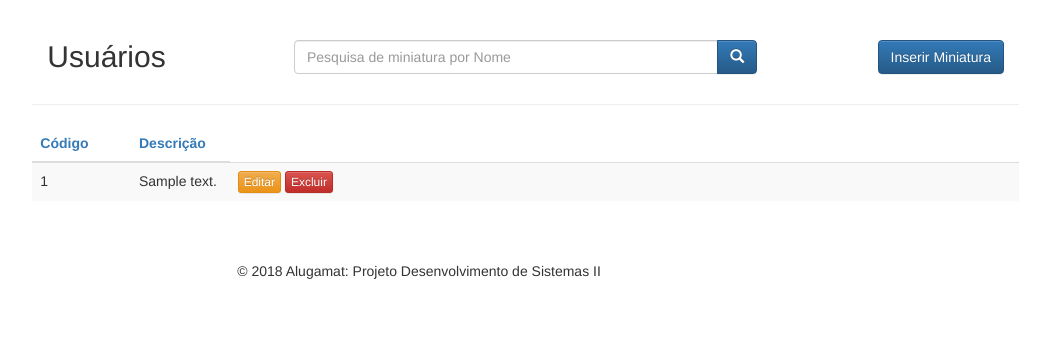
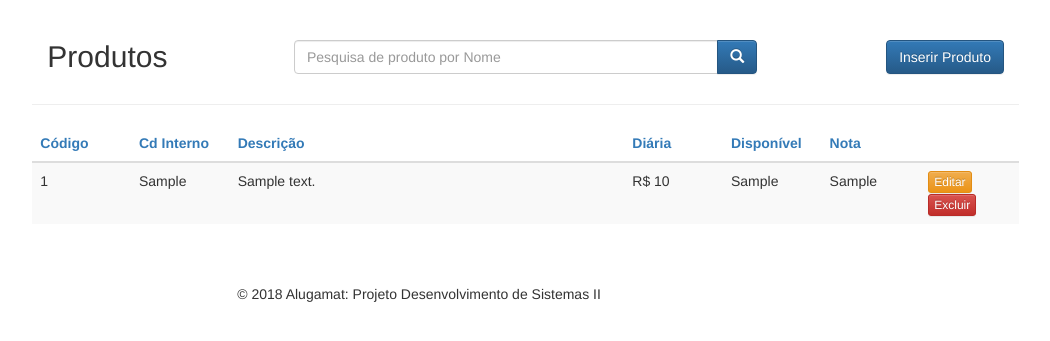
Before and after one commit to JhoMartins/AlugMat-web, a PHP site: page /adm/menu_produto.php in a window 1280 px wide. Shown: the part 50-391 px from the top of the page, without its empty margins (221-1271 px from the left). Run offline with PHP 8.4, Linux system fonts and the light colour scheme; tables that the repository leaves empty or names only in its code hold one stand-in row (values such as "Sample post"); some libraries are stand-ins or nearby versions.

Commit message:
adiciona mais itens a grid de produto e algumas correções

```diff
--- a/adm/menu_produto.php
+++ b/adm/menu_produto.php
@@ -37,13 +37,28 @@
       case 'id':
         $order_by = 'id';
         break;
+      case 'cd':
+        $order_by = 'cd_interno';
+        break;
+      case 'desc':
+        $order_by = 'descricao';
+        break;
+      case 'd':
+        $order_by = 'valor_diaria';
+        break;
+      case 'disp':
+        $order_by = 'disponivel';
+        break;
+      case 'nota':
+        $order_by = 'nota';
+        break;
       default:
         $order_by = 'id';
         $ordem = 'id';
         break;
   }
 
-  $q = "SELECT id, descricao FROM produto ORDER BY $order_by LIMIT $inicio, $exiba";
+  $q = "SELECT id, descricao, cd_interno, valor_diaria, disponivel, nota FROM produto ORDER BY $order_by LIMIT $inicio, $exiba";
   $r = @mysqli_query($dbc, $q);
 
   if (mysqli_num_rows($r) > 0) {
@@ -52,16 +67,29 @@
       <thead>
         <tr>
           <th width="10%"><strong>
-            <a href="menu_produto?ordem=id">Código</a></strong></th>
+            <a href="menu_produto.php?ordem=id">Código</a></strong></th>
           <th width="10%"><strong>
-            <a href="menu_produto?ordem=d">Descrição</a></strong></th>
+            <a href="menu_produto.php?ordem=cd">Cd Interno</a></strong></th>
+          <th width="40%"><strong>
+            <a href="menu_produto.php?ordem=desc">Descrição</a></strong></th>
+          <th width="10%"><strong>
+            <a href="menu_produto.php?ordem=d">Diária</a></strong></th>
+          <th width="10%"><strong>
+            <a href="menu_produto.php?ordem=disp">Disponível</a></strong></th>
+          <th width="10%"><strong>
+            <a href="menu_produto.php?ordem=nota">Nota</a></strong></th>
+          <th></th>
         </tr>
       </thead> <tbody>';
 
       while ($row = mysqli_fetch_array($r, MYSQLI_ASSOC)) {
           $saida .= '<tr>
           <td>' . $row['id'] . '</td>
+          <td>' . $row['cd_interno'] . '</td>
           <td>' . $row['descricao'] . '</td>
+          <td>R$ ' . $row['valor_diaria'] . '</td>
+          <td>' . $row['disponivel'] . '</td>
+          <td>' . $row['nota'] . '</td>
           <td class="actions">
             <a href="alt_produto.php?id=' . $row['id'] . '" class="btn btn-xs btn-warning">Editar</a>
             <a href="exc_produto.php?id=' . $row['id'] . '" class="btn btn-xs btn-danger">Excluir</a>
@@ -85,7 +113,7 @@
   <div id="top" class="row">
 
 	<div class="col-md-3">
-	  <h2>Usuários</h2>
+	  <h2>Produtos</h2>
 	</div>
 
 	<div class="col-md-6">
@@ -93,7 +121,7 @@
 	    <input class="form-control"
 			id="busca"
 			type="text"
-			placeholder="Pesquisa de miniatura por Nome" />
+			placeholder="Pesquisa de produto por Nome" />
 		<span class="input-group-btn">
 		 <a href="#"
 		    onclick="this.href='menu_produto.php?q='+
@@ -107,9 +135,9 @@
 	</div>
 
 	<div class="col-md-3">
-	  <a href="usuario_cad.php"
+	  <a href="cad_produto.php"
 		class="btn btn-primary pull-right h2">
-		Inserir Miniatura</a>
+		Inserir Produto</a>
 	</div>
   </div>
 </div>
```
